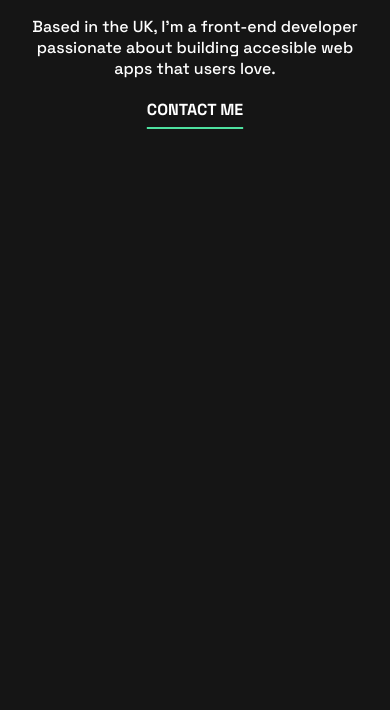
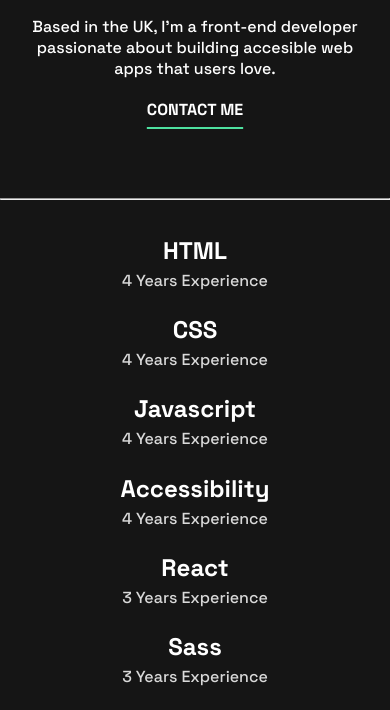
Before and after one commit to t-coffe/COFFE_Thais_PORTFOLIO, a website built with Vite: page index.html in a window 390 px wide. Shown: the part 543-1253 px from the top of the page. Before the commit the page ends 844 px from the top, so only its background shows below. Built offline with nearby package versions, Linux system fonts and the light colour scheme.

Commit message:
mobile version check

```diff
--- a/index.html
+++ b/index.html
@@ -26,14 +26,30 @@
         <p class="Based">Based in the UK, I'm a front-end developer passionate about building accesible web apps that users love.</p>
         <a href="mailto:exam@portfolio.fr">CONTACT ME</a>
       </article>
-
     </header>
+    <hr>
     <main>
-
+      <dl>
+        <dt><h2>HTML</h2>
+          <dd><p>4 Years Experience</p></dd>
+        </dt>
+        <dt><h2>CSS</h2>
+          <dd><p>4 Years Experience</p></dd>
+        </dt>
+        <dt><h2>Javascript</h2>
+          <dd><p>4 Years Experience</p></dd>
+        </dt>
+        <dt><h2>Accessibility</h2>
+          <dd><p>4 Years Experience</p></dd>
+        </dt>
+        <dt><h2>React</h2>
+          <dd><p>3 Years Experience</p></dd>
+        </dt>
+        <dt><h2>Sass</h2>
+          <dd><p>3 Years Experience</p></dd>
+        </dt>
+      </dl>
     </main>
-    <footer>
-
-    </footer>
     <script type="module" src="/main.js"></script>
   </body>
 </html>
--- a/style.css
+++ b/style.css
@@ -10,14 +10,6 @@
   font-weight: 700;
 }
 
-/* body {
-
-  display: flex;
-  flex-direction: column;
-  justify-content: center;
-  align-items: center;
-
-} */
 
 header {
   display: flex;
@@ -82,6 +74,7 @@
   align-items: center;
   justify-content: center;
   gap: 5vw;
+  padding-bottom: 20vw;
 }
 
 h1 {
@@ -102,3 +95,14 @@
   text-decoration: 2px underline #4ee1a0;
   text-underline-offset: 3vw;
 }
+
+dl {
+  padding-top: 9vw;
+  text-align: center;
+}
+
+dd p {
+  padding:1vw 0 6vw 0;
+  font-weight: 500;
+  color: #d9d9d9;
+}
```
